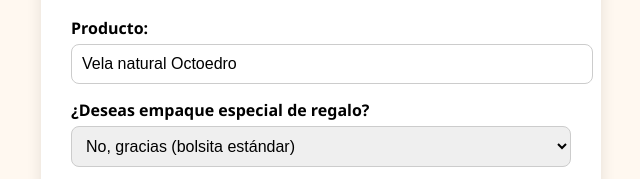
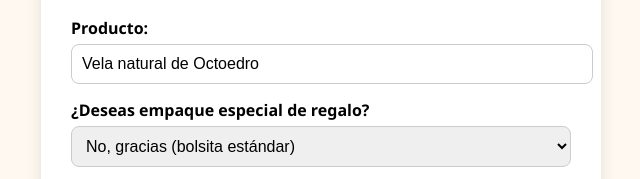
Before and after one commit to Roci01/octoedro-natural, a plain HTML site: page index.html in a window 1280 px wide. Shown: the part 147-326 px from the top of the page, 319-959 px from the left. Drawn offline with Linux system fonts and the light colour scheme.

Commit message:
Update index.html

```diff
--- a/index.html
+++ b/index.html
@@ -71,7 +71,7 @@
     <h2>Vela natural decorativa<br>Octoedro</h2>
     <form id="velaForm">
       <label>Producto:</label>
-      <input type="text" id="producto" value="Vela natural Octoedro" readonly />
+      <input type="text" id="producto" value="Vela natural de Octoedro" readonly />
 
       <label>¿Deseas empaque especial de regalo?</label>
       <select id="empaqueRegalo" onchange="actualizarPrecio()">
```
